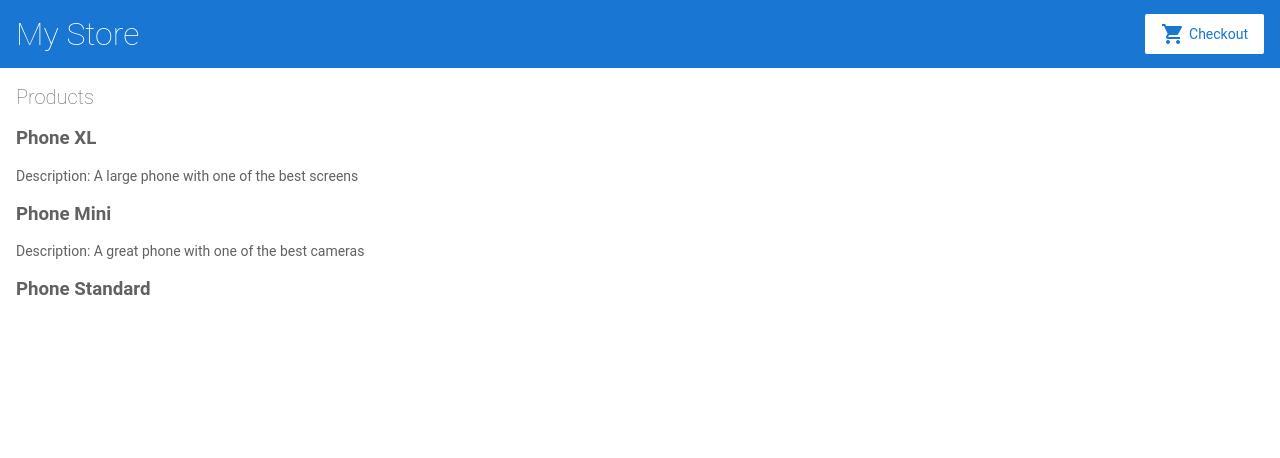
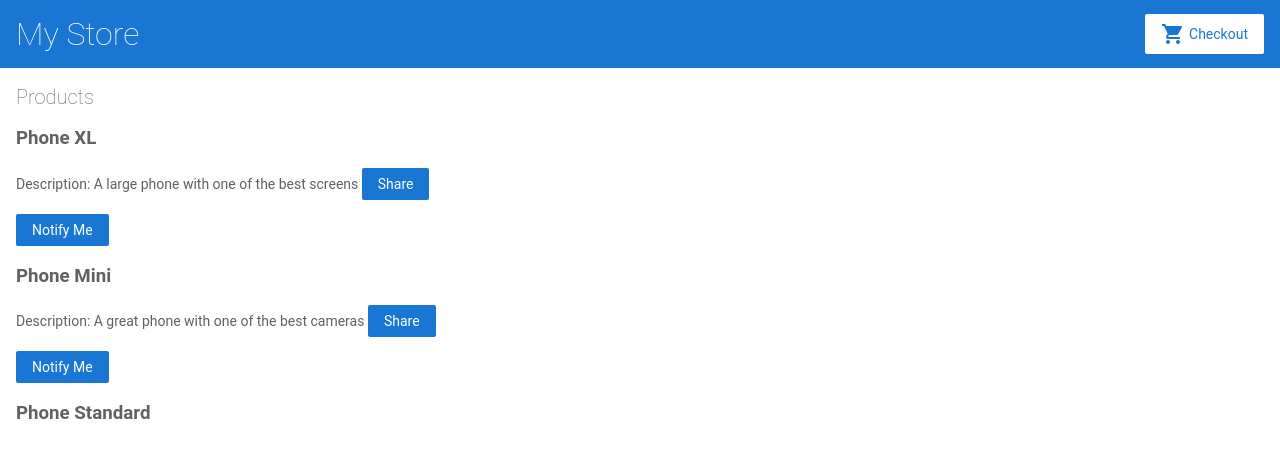
Before and after one commit to qazisohail101/github-edwsah-iv1uws, an Angular app: page / in a window 1280 px wide. Shown: the top 458 px of the page. Built offline with nearby package versions, Linux system fonts and the light colour scheme.

Commit message:
2 files modified, 3 added

```diff
--- a/src/app/app.module.ts
+++ b/src/app/app.module.ts
@@ -7,6 +7,7 @@
 import { TopBarComponent } from './top-bar/top-bar.component';
 import { ProductListComponent } from './product-list/product-list.component';
 import { ProductDetailsComponent } from './product-details/product-details.component';
+import { ProductAlertComponent } from './product-alert/product-alert.component';
 
 @NgModule({
   imports: [
@@ -22,7 +23,8 @@
     AppComponent,
     TopBarComponent,
     ProductListComponent,
-    ProductDetailsComponent
+    ProductDetailsComponent,
+    ProductAlertComponent
   ],
   bootstrap: [ AppComponent ]
 })
--- /dev/null
+++ b/src/app/product-alert/product-alert.component.html
@@ -0,0 +1,2 @@
+ <p *ngIf="product.price >600">
+    <button (click)="notifyMe()">Notify Me</button></p>
--- /dev/null
+++ b/src/app/product-alert/product-alert.component.ts
@@ -0,0 +1,21 @@
+import { Component, OnInit } from '@angular/core';
+import { Input } from '@angular/core';
+
+@Component({
+  selector: 'app-product-alert',
+  templateUrl: './product-alert.component.html',
+  styleUrls: ['./product-alert.component.css']
+})
+export class ProductAlertComponent implements OnInit {
+  @Input() product;
+  constructor() { }
+
+  ngOnInit() {
+
+  }
+
+  notifyMe(){
+    window.alert("You will be notified about it");
+  }
+
+}
--- a/src/app/product-list/product-list.component.html
+++ b/src/app/product-list/product-list.component.html
@@ -4,6 +4,11 @@
   <h3>{{product.name}} </h3>
   </a>
   <p *ngIf="product.description"> Description: {{product.description}}
+
+  <button (click)="share()">Share</button>
+
+ <app-product-alert
+  [product]="product"></app-product-alert>
 </div>
 
 <!--
```
Also changed, not shown: src/app/product-alert/product-alert.component.css (added).
